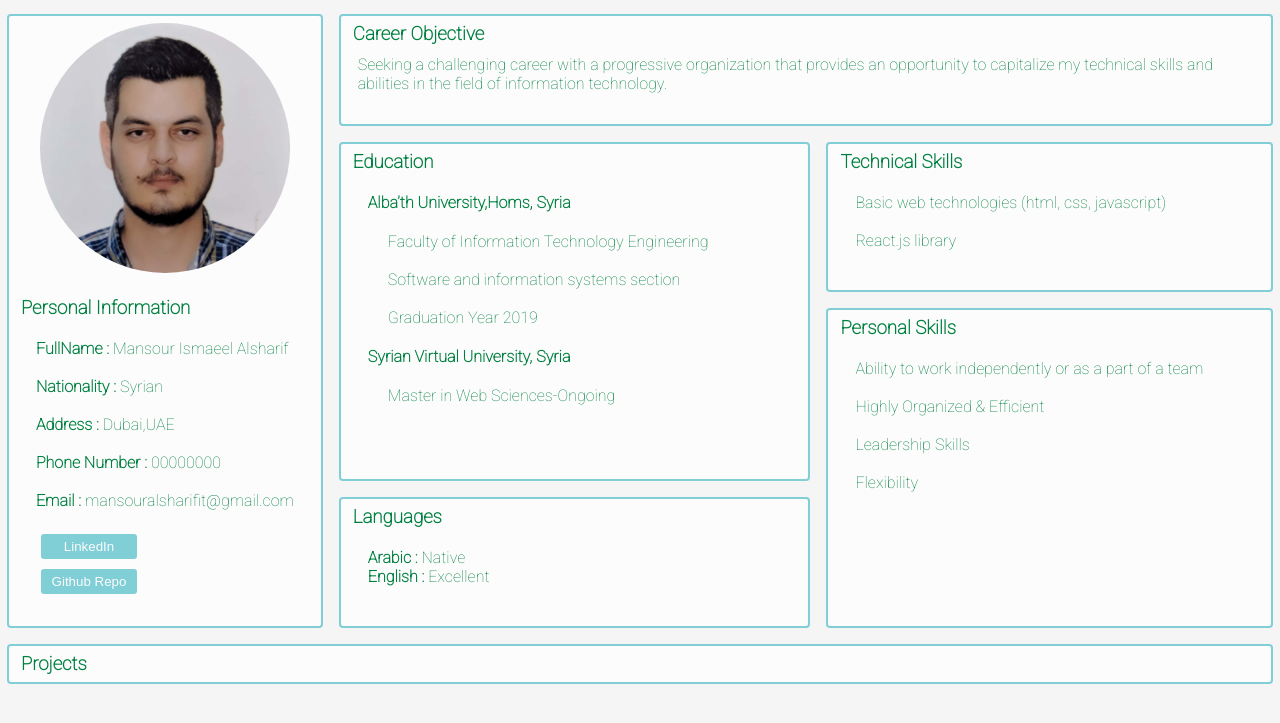
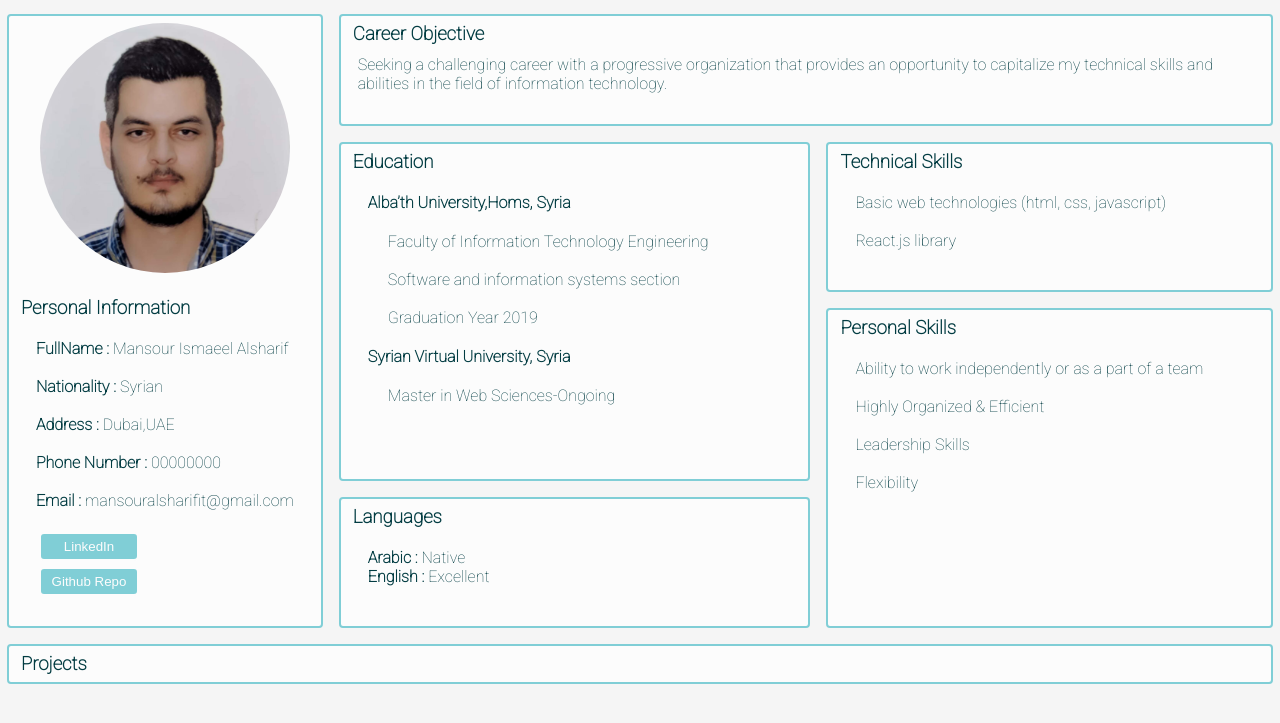
Before and after one commit to mansouur/MyPortfolio, a plain HTML site: page index.html in a window 1280 px wide. Shown: the part 63-786 px from the top of the page. Drawn offline with Linux system fonts and the light colour scheme.

Commit message:
Update index.css

```diff
--- a/index.css
+++ b/index.css
@@ -18,7 +18,7 @@ body{
     padding-top: 10px;
 }
 .card{
-    color: #008040;
+    color: #023c42;
     background-color: #fcfcfc;
     border: 2px solid #80ced6;
     border-radius: 4px;
```
